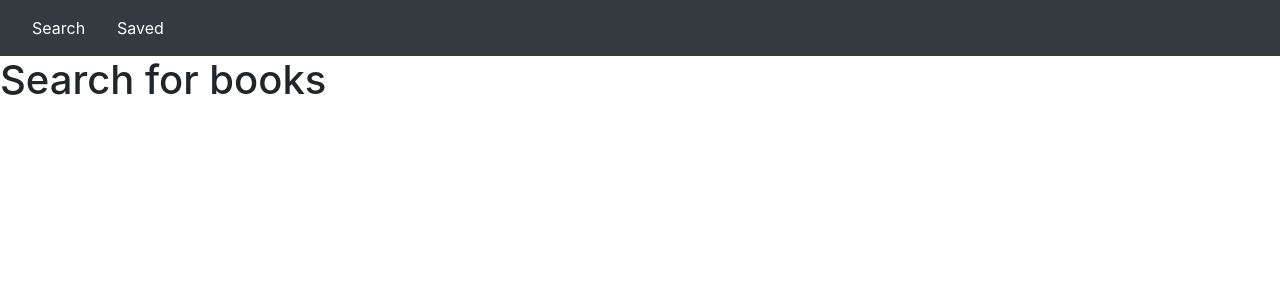
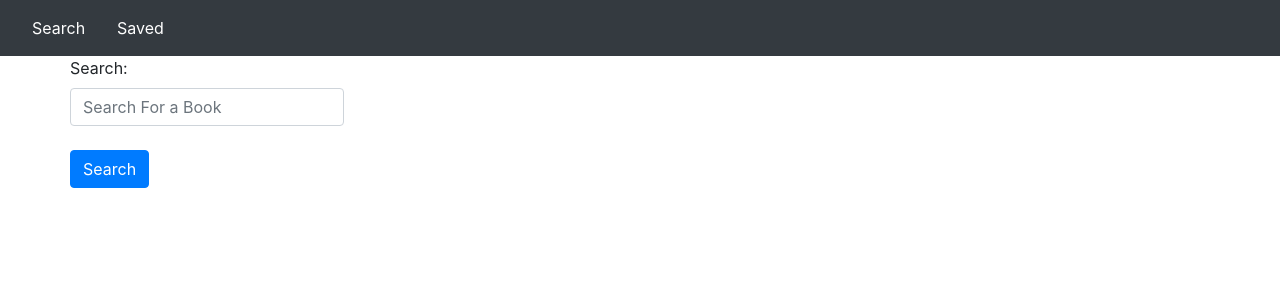
Before and after one commit to omair-muhi/google-books-search, a React (Create React App) app in the folder client/: page /search in a window 1280 px wide. Shown: the top 300 px of the page. Built offline with nearby package versions, Linux system fonts and the light colour scheme; no server answers.

Commit message:
Subject: Render BookContainer from Search component Problem: NA Solution: NA Note: NA

```diff
--- a/client/src/components/SearchForm.js
+++ b/client/src/components/SearchForm.js
@@ -11,7 +11,7 @@ function SearchForm(props) {
                     name="search"
                     type="text"
                     className="form-control"
-                    placeholder="Search For a Movie"
+                    placeholder="Search For a Book"
                     id="search"
                 />
                 <br />
--- a/client/src/pages/Search.js
+++ b/client/src/pages/Search.js
@@ -1,9 +1,9 @@
-import React, { useState, useEffect } from "react";
-
+import React from "react";
+import BookContainer from "../components/BookContainer";
 function Search() {
 
     return (
-        <h1>Search for books</h1>
+        <BookContainer />
     );
 }
 
```
